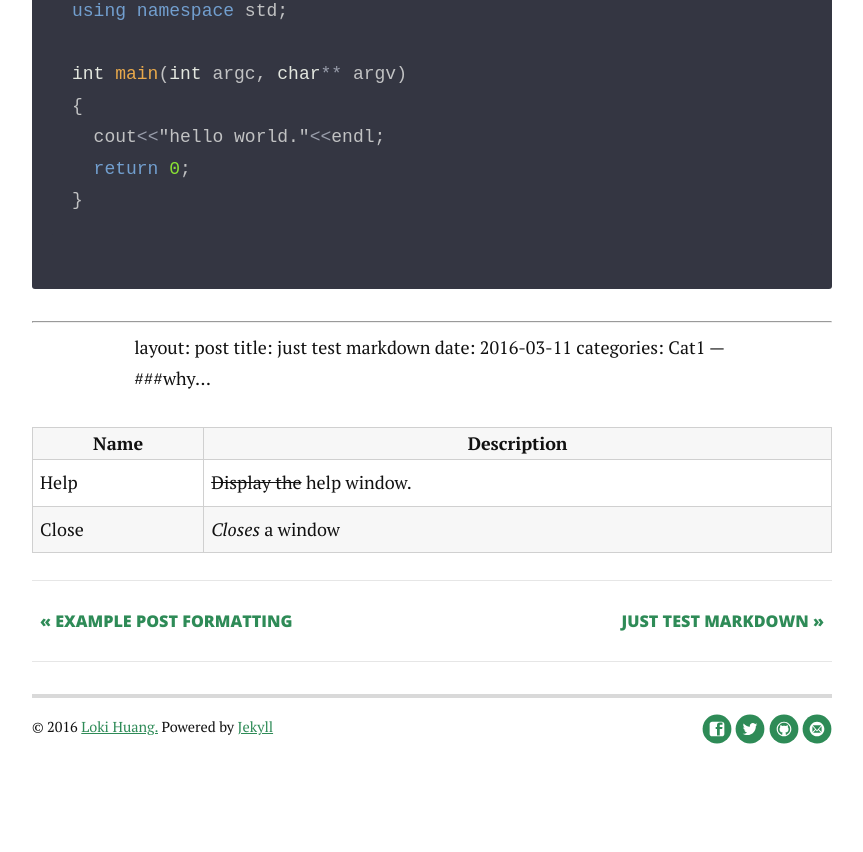
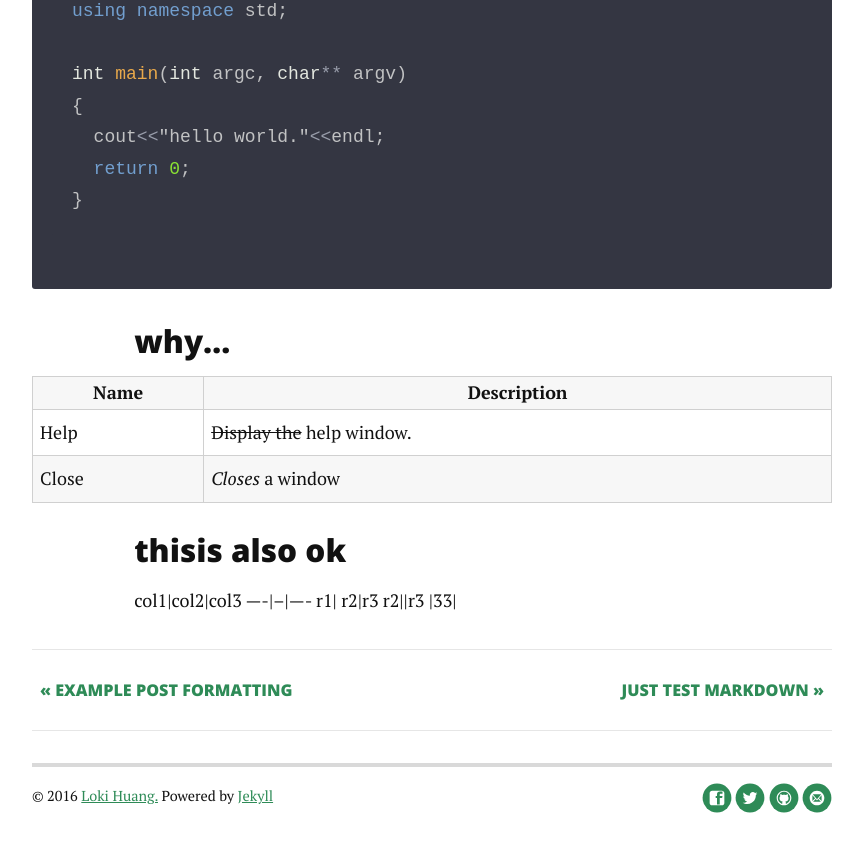
Before and after one commit to huyfaeng/huyfaeng.github.io, a Jekyll site: the page built from _posts/2016-03-11-mark.md, in a window 1280 px wide and 900 px high, scrolled down 724 px. Shown: the top 852 px of the window, without its empty margins (208-1071 px from the left). Built offline with Jekyll 4.4.1, drawn with Linux system fonts in a browser that asks for light colours; nearby versions of some CDN libraries; comment, search, counter and statistics services are not loaded.

Commit message:
Update 2016-03-11-mark.md

````diff
--- a/_posts/2016-03-11-mark.md
+++ b/_posts/2016-03-11-mark.md
@@ -19,16 +19,18 @@ int main(int argc, char** argv)
   return 0;
 }
 ```
----
-layout: post
-title:  just test markdown
-date:   2016-03-11
-categories: Cat1
----
-###why...
+
+### why...
 
 
 | Name | Description          |
 | ------------- | ----------- |
 | Help      | ~~Display the~~ help window.|
 | Close     | _Closes_ a window     |
+
+### thisis also ok
+col1|col2|col3
+----|--|----
+r1| r2|r3
+r2||r3
+|33|
````
